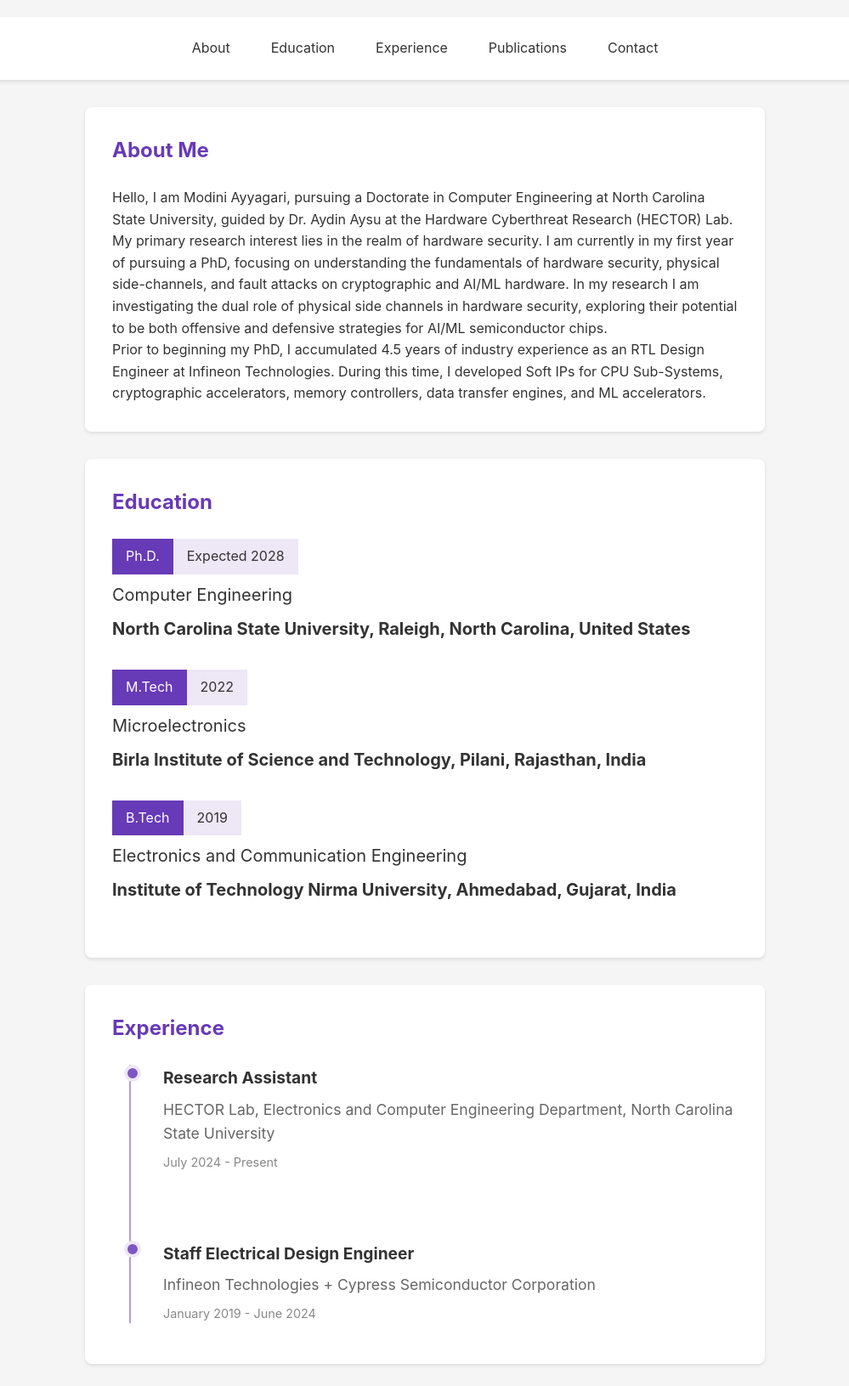
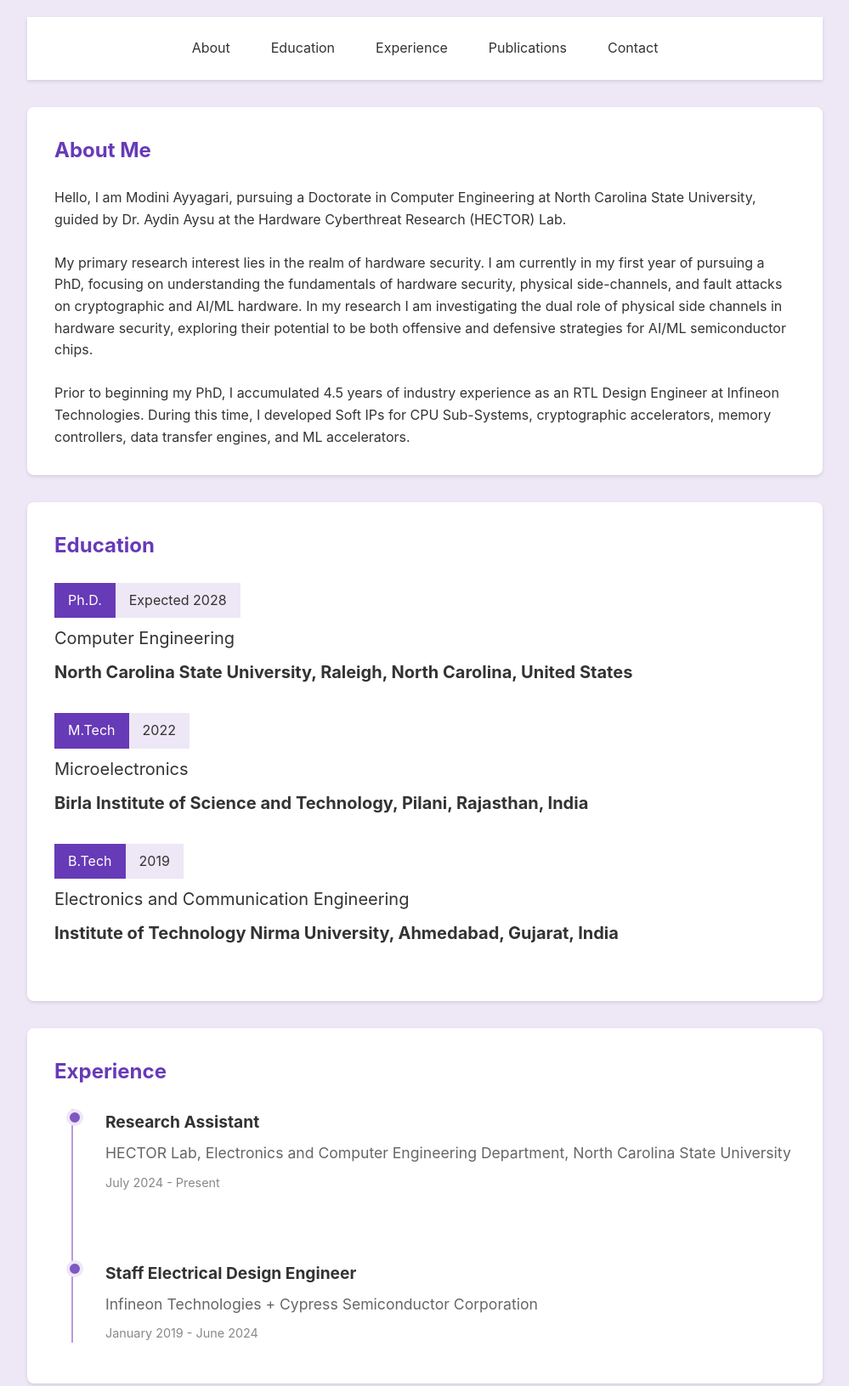
Before and after one commit to modiniayyagari/modiniayyagari.github.io, a plain HTML site: page index.html in a window 1280 px wide. Shown: the part 440-2071 px from the top of the page at 85% size, without its empty margins (140-1139 px from the left). Drawn offline with Linux system fonts and the light colour scheme.

Commit message:
Update index.html

```diff
--- a/index.html
+++ b/index.html
@@ -16,15 +16,18 @@
             font-family: 'Inter', sans-serif;
             line-height: 1.6;
             color: #333;
-            max-width: 1200px;
+            background-color: #EDE7F6;
+        }
+
+        .container {
+            max-width: 1000px;
             margin: 0 auto;
             padding: 2rem;
-            background-color: #F5F5F5; /* Light grey background */
         }
 
         .header {
             width: 100%;
-            background-color: #EDE7F6; /* Deep Purple 50 */
+            background-color: #FFF;
             padding: 3rem;
             margin-bottom: 2rem;
             border-radius: 8px;
@@ -72,12 +75,11 @@
             background-color: #fff;
             box-shadow: 0 2px 4px rgba(0,0,0,0.1);
             z-index: 1000;
-            margin: 2rem -2rem;
-            padding: 0 2rem;
+            width: 100%;
         }
 
         .nav-container {
-            max-width: 800px;
+            max-width: 1000px;
             margin: 0 auto;
             display: flex;
             justify-content: center;
@@ -98,8 +100,8 @@
         }
 
         .section {
-            max-width: 800px;
-            margin: 2rem auto;
+            width: 100%;
+            margin: 2rem 0;
             padding: 2rem;
             background-color: #fff;
             border-radius: 8px;
@@ -108,9 +110,10 @@
 
         .section h2 {
             margin-bottom: 1.5rem;
-            color: #673AB7; /* Deep Purple 500 */
+            color: #673AB7;
         }
 
+        /* Rest of the styles remain the same */
         .education-item {
             margin-bottom: 2rem;
         }
@@ -122,7 +125,7 @@
         }
 
         .degree-type {
-            background-color: #673AB7; /* Deep Purple 500 */
+            background-color: #673AB7;
             color: white;
             padding: 0.5rem 1rem;
             font-weight: normal;
@@ -161,7 +164,7 @@
             top: 0;
             bottom: 0;
             width: 2px;
-            background-color: #B39DDB; /* Deep Purple 200 */
+            background-color: #B39DDB;
         }
 
         .experience-item {
@@ -178,8 +181,8 @@
             width: 12px;
             height: 12px;
             border-radius: 50%;
-            background-color: #7E57C2; /* Deep Purple 400 */
-            border: 4px solid #EDE7F6; /* Deep Purple 50 */
+            background-color: #7E57C2;
+            border: 4px solid #EDE7F6;
         }
 
         .experience-item h3 {
@@ -206,17 +209,6 @@
             border-bottom: none;
             margin-bottom: 0;
             padding-bottom: 0;
-        }
-
-        @media (max-width: 768px) {
-            .experience-timeline {
-                margin-left: 0;
-                padding-left: 30px;
-            }
-
-            .experience-item::before {
-                left: -36px;
-            }
         }
 
         .publication-item h3 {
@@ -269,7 +261,7 @@
         }
 
         @media (max-width: 768px) {
-            body {
+            .container {
                 padding: 1rem;
             }
 
@@ -296,10 +288,20 @@
             .nav-link {
                 margin: 0.25rem;
             }
+
+            .experience-timeline {
+                margin-left: 0;
+                padding-left: 30px;
+            }
+
+            .experience-item::before {
+                left: -36px;
+            }
         }
     </style>
 </head>
 <body>
+    <div class="container">
         <header class="header">
             <img src="MIAI_profile_pic.jpeg" alt="Profile Photo" class="profile-img">
             <div class="bio-container">
@@ -324,9 +326,9 @@
                 <h2>About Me</h2>
                 <p>
                     Hello, I am Modini Ayyagari, pursuing a Doctorate in Computer Engineering at North Carolina State University, guided by Dr. Aydin Aysu at the Hardware Cyberthreat Research (HECTOR) Lab.
-                <br>
+                    <br><br>
                     My primary research interest lies in the realm of hardware security. I am currently in my first year of pursuing a PhD, focusing on understanding the fundamentals of hardware security, physical side-channels, and fault attacks on cryptographic and AI/ML hardware. In my research I am investigating the dual role of physical side channels in hardware security, exploring their potential to be both offensive and defensive strategies for AI/ML semiconductor chips.
-                <br>
+                    <br><br>
                     Prior to beginning my PhD, I accumulated 4.5 years of industry experience as an RTL Design Engineer at Infineon Technologies. During this time, I developed Soft IPs for CPU Sub-Systems, cryptographic accelerators, memory controllers, data transfer engines, and ML accelerators.
                 </p>
             </section>
@@ -406,6 +408,7 @@
                 </a>
             </div>
         </footer>
+    </div>
 
     <script>
         // Smooth scrolling for navigation links
@@ -435,7 +438,7 @@
             navLinks.forEach(link => {
                 link.style.backgroundColor = '';
                 if (link.getAttribute('href').substring(1) === currentSection) {
-                    link.style.backgroundColor = '#D1C4E9'; /* Deep Purple 100 */
+                    link.style.backgroundColor = '#D1C4E9';
                 }
             });
         });
```
Lines whose indentation alone changed are shown as unchanged.
